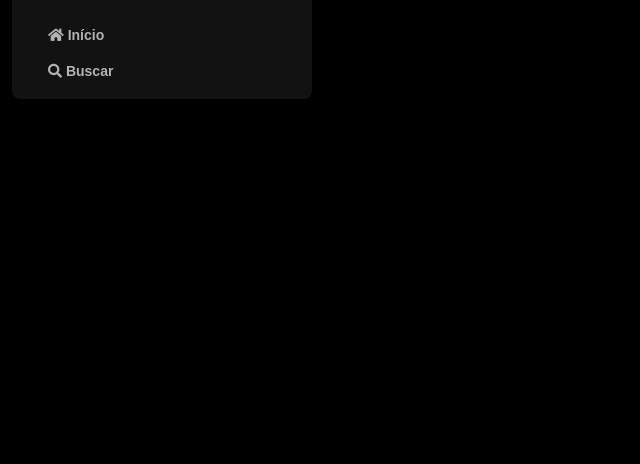
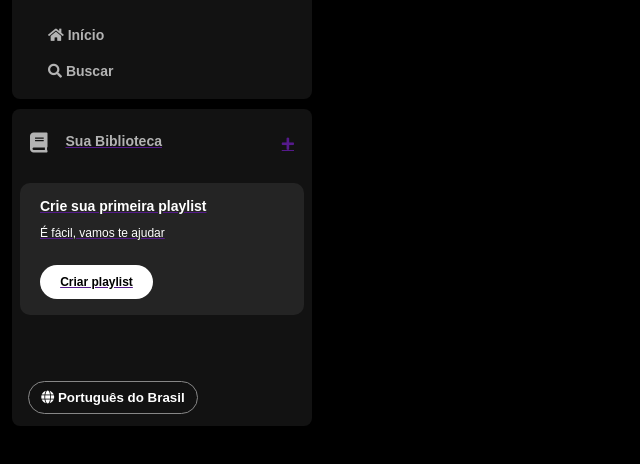
Before and after one commit to glVerdi/spotify-imersao-alura, a plain HTML site: page index.html in a window 1280 px wide. Shown: the part 74-538 px from the top of the page, without its empty margins (0-640 px from the left). Drawn offline with Linux system fonts and the light colour scheme.

Commit message:
Adicionando mais coisas

```diff
--- a/index.html
+++ b/index.html
@@ -19,7 +19,6 @@
                     <img src="./assets/icons/logo-spotify.png" alt="Logo do Spotify">
                 </a>
             </div>
-            <div>
                 <ul>
                     <li>
                         <a href="">
@@ -33,8 +32,35 @@
                             <span>Buscar</span>
                     </li>
                 </ul>
+        </nav>
+        <div class="library">
+            <div class="library__content">
+                <button class="library__button">
+                    <span class="fa fas fa-book"></span>
+                    <span class="Sua Biblioteca"></span>
+                    <span>Sua Biblioteca</span>
+                </button>
+                <span class="fa fa-plus"></span>
             </div>
-        </nav>
+            <section class="section-playlist">
+                <div class="section-playlist__content">
+                    <span class="text title">Crie sua primeira playlist</span>
+                    <span class="text subtitle">É fácil, vamos te ajudar</span>
+                    <button class="section-playlist__button">
+                        <span>Criar playlist</span>
+                    </button>
+                </div>
+            </section>
+            <div class="cookies">
+                <a href=""Cookies></a>
+            </div>
+            <div class="languages">
+                <button class="languages__button">
+                    <span class="fa fa-globe"></span>
+                    <span>Português do Brasil</span>
+                </button>
+            </div>
+        </div>
     </div>
 </body>
 </html>
--- a/styles.css
+++ b/styles.css
@@ -1,42 +1,39 @@
-body {
+body{
     background-color: #000;
 }
 
-h1{
-    color: #fff;
-}
-
 .sidebar{
-    position: fixed;
-    top: 0;
-    left: 0;
-    bottom: 0;
-    padding: 12px;
-    width: 300px;
+    position:fixed;
+    top:0;
+    left:0;
+    bottom:0;
+    padding:12px;
+    width:300px;
 }
 
 .sidebar__navigation{
     background-color: #121212;
-    border-radius: 8px;
-    padding: 16px 0 0 16px;
+    border-radius:8px;
+    padding:16px 0 0 16px;
 }
 
-.sidebar__navigation .logo{
-    background-color: #121212;
-    display: flex;
-    border-radius: 8px;
-    padding: 16px 0 0 16px;
+.logo{
+    background: #121212;
+    display:flex;
+    border-radius:8px ;
+    padding:16px 0 0 16px;
 }
 
 .sidebar__navigation .logo img{
-    width: 80px;
+    width:80px;
 }
+
 .sidebar nav ul{
     margin-top: 20px;
-    padding: 0 20px 10px 20px;
+    padding:0 20px 10px 20px;
 }
 
-.sidebar nav ul li{
+.sidebar ul li{
     padding: 10px 0;
 }
 
@@ -47,3 +44,128 @@
     font-size: 14px;
     font-family: "DM Sans", sans-serif;
 }
+
+.library{
+    background-color:#121212;
+    border-radius:8px;
+    display:flex;
+    justify-content: space-between;
+    flex-direction: column;
+    padding:4px 8px;
+    color:#b3b3b3;
+    font-weight: 600;
+    font-size:14px;
+    margin-top: 10px;
+}
+
+.library .library__content{
+    display:flex;
+    justify-content: space-between;
+}
+
+.library .library__button{
+    display:flex;
+    margin-right: 10px;
+    color:#b3b3b3;
+    background-color: transparent;
+    border:0px;
+    font-size: 14px;
+    font-weight: 700;
+    font-family: "DM Sans", sans-serif;
+    text-align: center;
+    text-decoration: none;
+    text-transform: none;
+    padding:20px 10px;
+}
+
+.library .library__button .fa{
+    font-size:20px;
+    font-weight: 300;
+    color:#b3b3b3;
+    margin-right: 10px;
+    padding-right:8px;
+}
+
+.library .library__content .fa-plus{
+    margin: 24px 10px;
+}
+
+.section-playlist{
+    display:flex;
+    align-items: flex-start;
+    justify-content: space-between;
+    gap:20px;
+    background-color: #242424;
+    color:#b3b3b3;
+    font-weight: 600;
+    font-size: 14px;
+    margin: 8px 0;
+    padding:16px 20px;
+    border-radius:10px;
+}
+
+.section-playlist .section-playlist__content{
+    display:flex;
+    flex-direction: column;
+}
+
+.section-playlist__content .text{
+    padding-bottom:14px;
+    color:#FFF;
+    font-family: "DM Sans", sans-serif;
+}
+
+.section-playlist__content .title{
+    font-weight: 700;
+}
+
+.section-playlist__content .subtitle{
+    font-weight: 500;
+    font-size: 12px;
+}
+
+.section-playlist__content .section-playlist__button{
+    display: flex;
+    justify-content: center;
+    background-color: #FFF;
+    color:#000;
+    border-radius: 20px;
+    font-size: 12px;
+    font-weight: 700;
+    font-family: "DM Sans", sans-serif;
+    text-decoration:none;
+    text-transform: none;
+    padding:10px;
+    margin-top: 12px;
+    border:0;
+    width: 113px;
+}
+
+.sidebar .cookies{
+    margin:25px 20px;
+}
+
+.sidebar .cookies a{
+    color:#b3b3b3;
+    font-family: "DM Sans", sans-serif;
+    font-weight: 500;
+    font-size:10px;
+    text-decoration: none;
+}
+
+.sidebar .cookies a:hover{
+    text-decoration: underline;
+}
+
+.languages .languages__button{
+    align-items: center;
+    background-color: transparent;
+    border: 1px solid #878787;
+    color:#FFF;
+    font-weight: bold;
+    cursor:pointer;
+    width: 170px;
+    margin:8px;
+    padding:8px;
+    border-radius:20px;
+}
```
